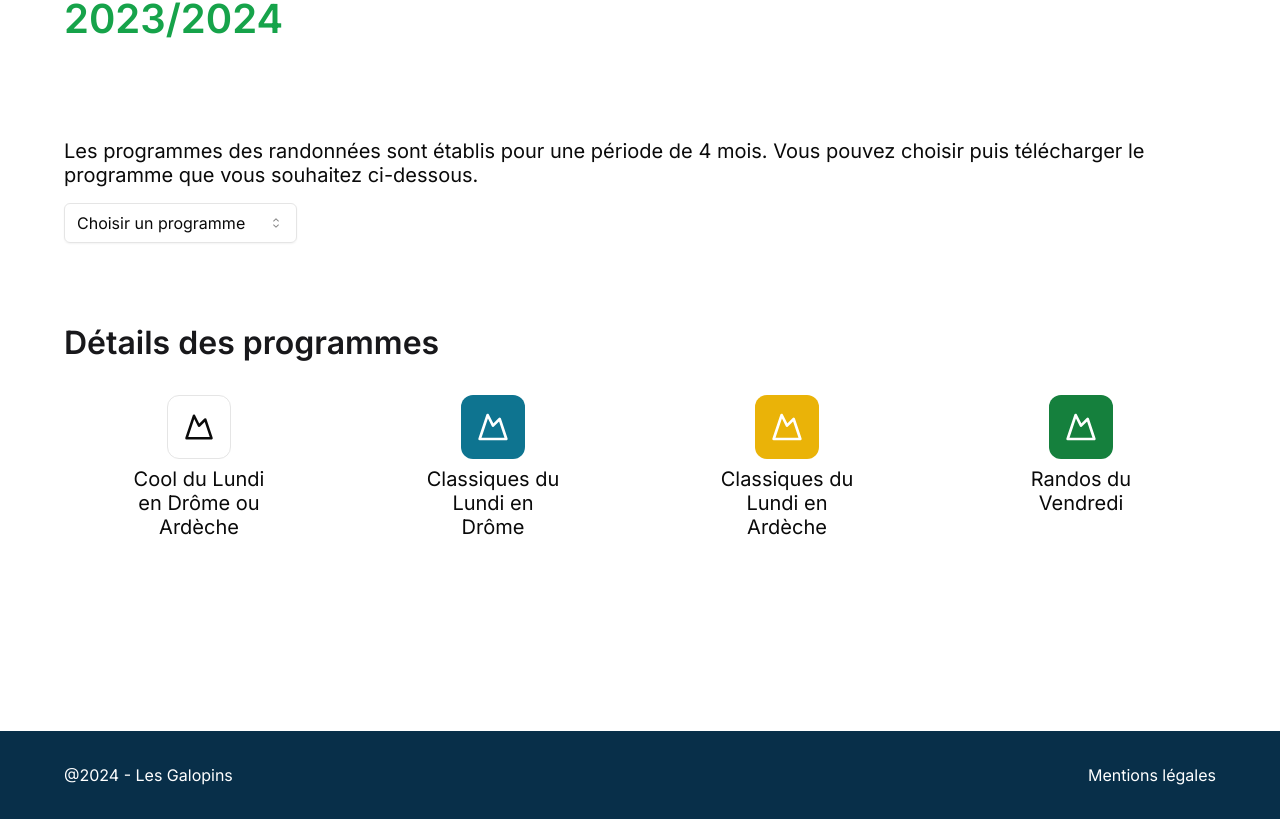
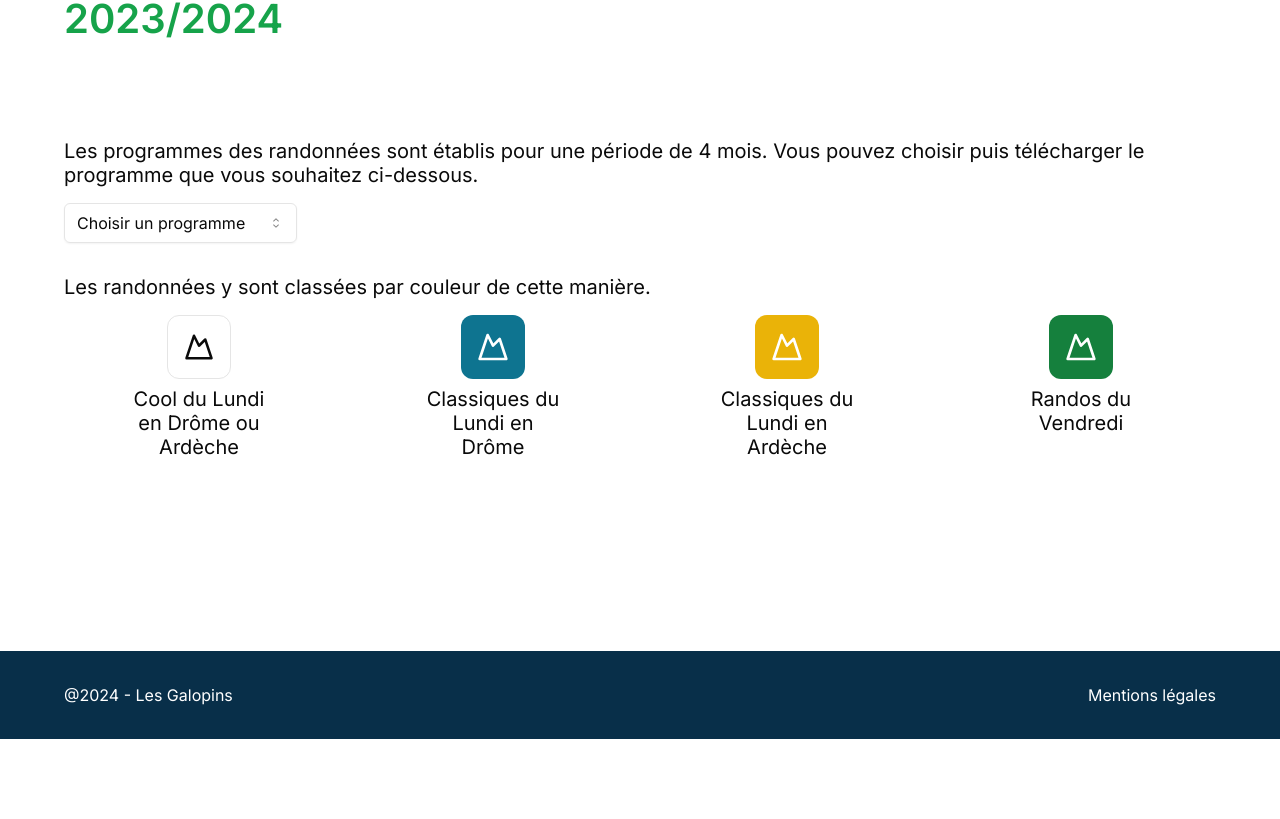
Before and after one commit to SebastienLaurentt/Galopins-Next-V2, a Next.js app: page /parcours in a window 1280 px wide. Shown: the part 1787-2606 px from the top of the page. After the commit the page ends 2526 px from the top, so only its background shows below. Built offline with nearby package versions, Linux system fonts and the light colour scheme.

Commit message:
update parcours secondSection content

```diff
--- a/app/parcours/page.tsx
+++ b/app/parcours/page.tsx
@@ -113,20 +113,15 @@ function Parcours() {
           title="Programme de la saison "
           titleHighlight="2023/2024"
         />
-        <SubSection marginBottom={true} marginTop={false} classname="">
           <p>
             Les programmes des randonnées sont établis pour une période de 4
             mois. Vous pouvez choisir puis télécharger le programme que vous
             souhaitez ci-dessous.
           </p>
           <ProgDownload />
-        </SubSection>
-        <SubSection
-          marginBottom={false}
-          marginTop={false}
-          classname=""
-          title="Détails des programmes"
-        >
+          <p className="pt-8 pb-4">
+            Les randonnées y sont classées par couleur de cette manière.
+          </p>
           <ul className="flex flex-wrap gap-6 justify-around">
             <li>
               <ParcoursTags
@@ -155,7 +150,6 @@ function Parcours() {
               />{" "}
             </li>
           </ul>
-        </SubSection>
       </Section>
     </main>
   );
```
